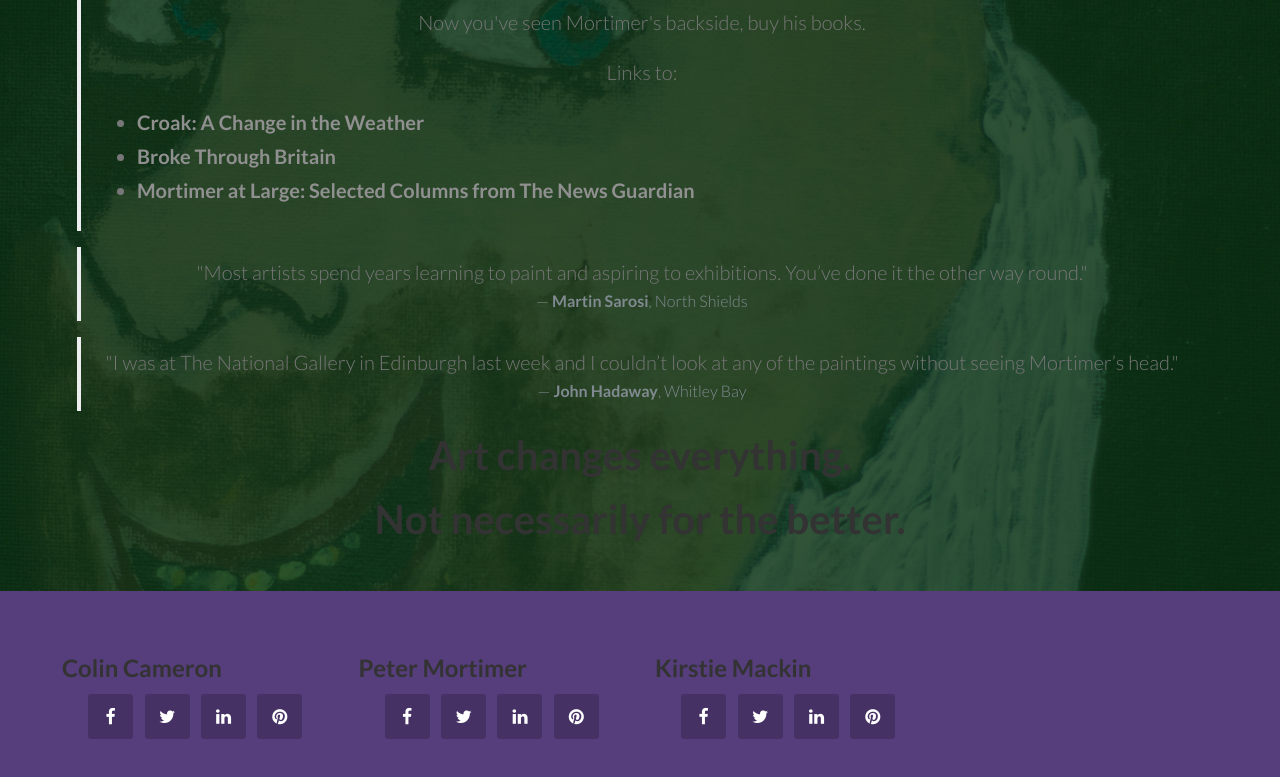
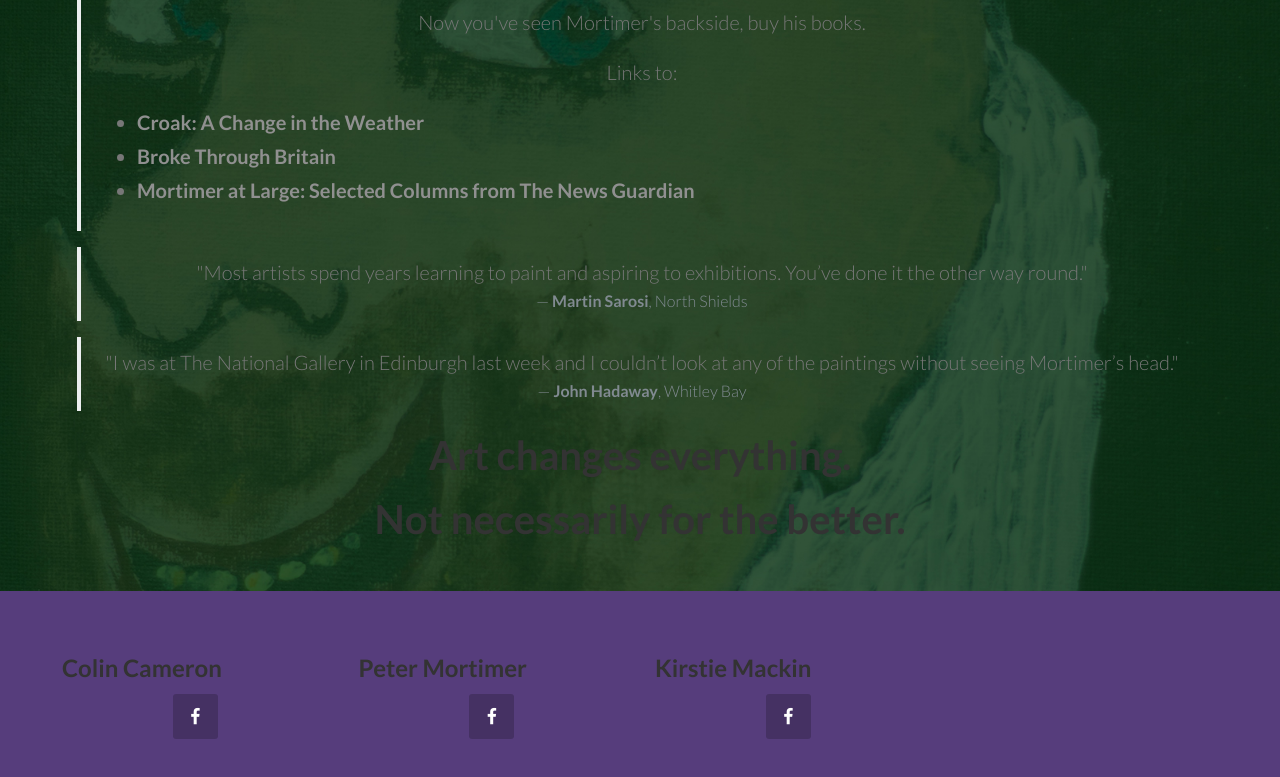
Before and after one commit to roganjoshua/roganjoshua, a plain HTML site: page index.html in a window 1280 px wide. Shown: the part 3719-4496 px from the top of the page. Drawn offline with nearby package versions, Linux system fonts and the light colour scheme; a web font is replaced by a local one.

Commit message:
updated fb

```diff
--- a/index.html
+++ b/index.html
@@ -387,28 +387,19 @@
                     <div class="col-md-3 ">
                         <h4>Colin Cameron</h4>
                         <ul>
-                            <li><a href="https://www.facebook.com/colin.cameron.5891?fref=ts "><i class="fa fa-facebook "></i></a></li>
-                            <li><a href="# "><i class="fa fa-twitter "></i></a></li>
-                            <li><a href="# "><i class="fa fa-linkedin "></i></a></li>
-                            <li><a href="# "><i class="fa fa-pinterest "></i></a></li>
+                            <li><a href="https://www.facebook.com/colin.cameron.5891?fref=ts"><i class="fa fa-facebook "></i></a></li>
                         </ul>
                     </div>
                     <div class="col-md-3 ">
                         <h4>Peter Mortimer</h4>
                         <ul>
-                            <li><a href="https://www.facebook.com/colin.cameron.5891?fref=ts "><i class="fa fa-facebook "></i></a></li>
-                            <li><a href="# "><i class="fa fa-twitter "></i></a></li>
-                            <li><a href="# "><i class="fa fa-linkedin "></i></a></li>
-                            <li><a href="# "><i class="fa fa-pinterest "></i></a></li>
+                            <li><a href="https://www.facebook.com/peter.mortimer1?fref=ts"><i class="fa fa-facebook "></i></a></li>
                         </ul>
                     </div>
                     <div class="col-md-3 ">
                         <h4>Kirstie Mackin</h4>
                         <ul>
-                            <li><a href="https://www.facebook.com/colin.cameron.5891?fref=ts "><i class="fa fa-facebook "></i></a></li>
-                            <li><a href="# "><i class="fa fa-twitter "></i></a></li>
-                            <li><a href="# "><i class="fa fa-linkedin "></i></a></li>
-                            <li><a href="# "><i class="fa fa-pinterest "></i></a></li>
+                            <li><a href="https://www.facebook.com/KirstieMackin?fref=ufi"><i class="fa fa-facebook "></i></a></li>
                         </ul>
                     </div>
                 </div>
```
